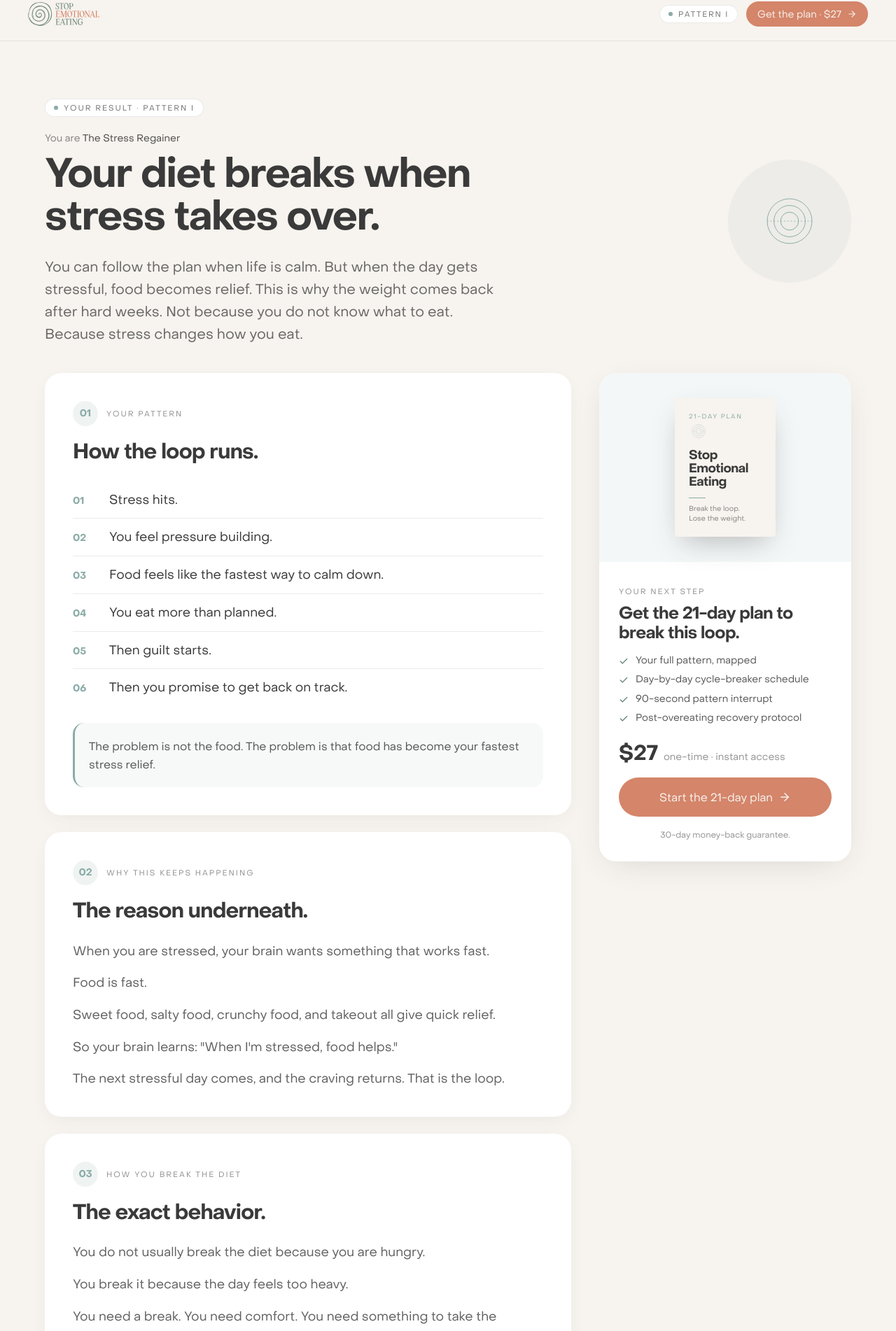
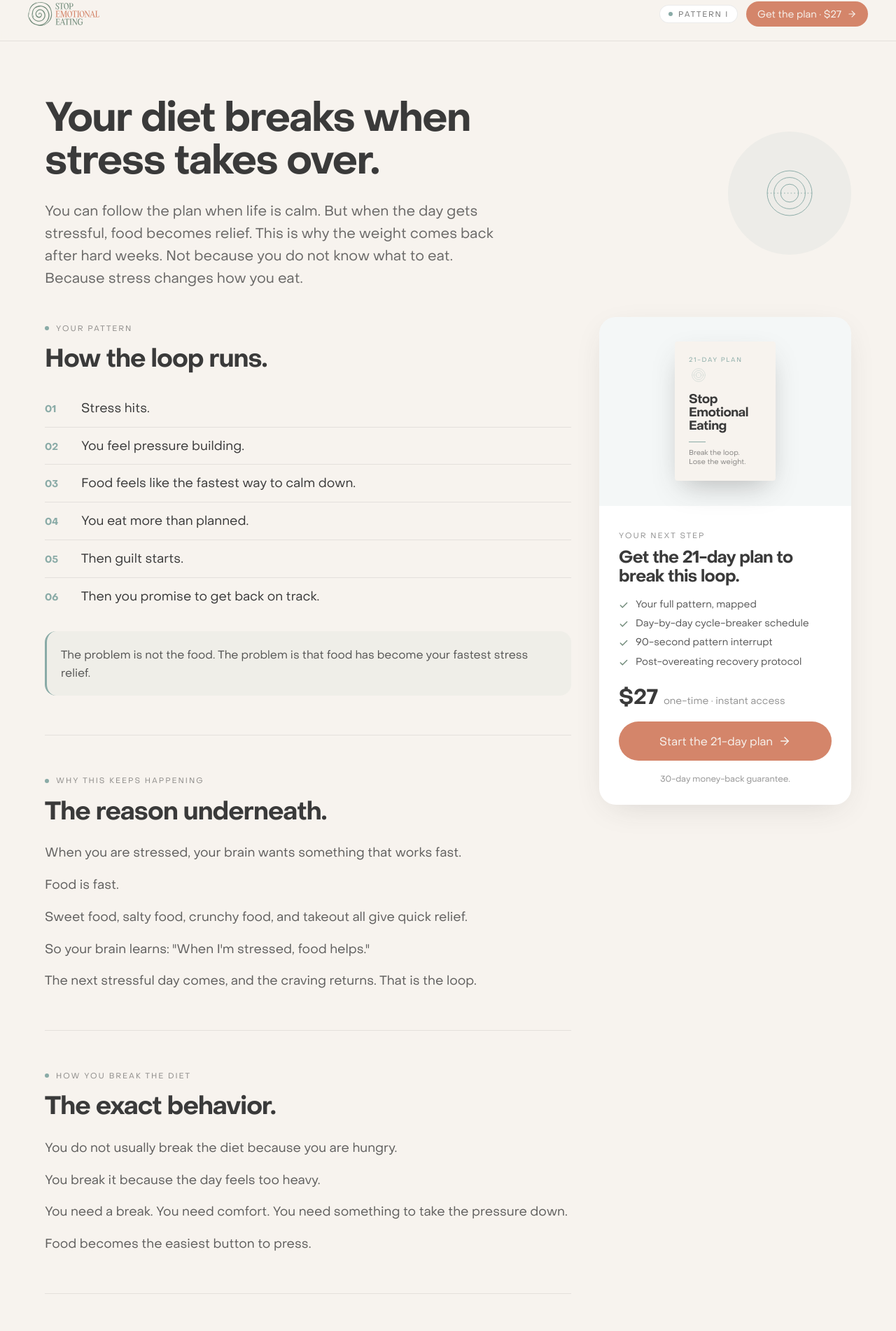
Before and after one commit to stefanpopadic/stop-emotional-eating, a React (Vite) app: page /results/1 in a window 1280 px wide. Shown: the part 18-1920 px from the top of the page at 70% size. Built offline with nearby package versions, Linux system fonts and the light colour scheme.

Commit message:
Results hero: drop pattern badge + 'you are' line, name in headline
- Hero now opens with "{Name}, your diet breaks…" — no pre-headline label
- Sections drop the white card + numbered chip; live on warm-linen with eyebrow + title
- Divider lines between sections instead of card stacking

```diff
--- a/src/pages/Results.tsx
+++ b/src/pages/Results.tsx
@@ -85,14 +85,12 @@ function Paragraphs({ text, className = '' }: { text: string; className?: string
   );
 }
 
-function SectionCard({
-  number,
+function SectionBlock({
   eyebrow,
   title,
   children,
   accentHex,
 }: {
-  number: string;
   eyebrow: string;
   title: string;
   children: ReactNode;
@@ -100,19 +98,14 @@ function SectionCard({
 }) {
   return (
     <FadeIn>
-      <div className="bg-white rounded-3xl p-7 sm:p-10 shadow-[0_8px_32px_-12px_rgba(58,58,58,0.10)]">
-        <div className="flex items-center gap-3 mb-5">
-          <span
-            className="inline-flex items-center justify-center w-9 h-9 rounded-full font-sans font-bold text-sm tabular-nums"
-            style={{ backgroundColor: `${accentHex}22`, color: accentHex }}
-          >
-            {number}
-          </span>
+      <div className="py-2">
+        <div className="flex items-center gap-2.5 mb-4">
+          <span className="w-1.5 h-1.5 rounded-full" style={{ backgroundColor: accentHex }} />
           <span className="font-sans font-medium text-[11px] uppercase tracking-[0.18em] text-soft-black/55">
             {eyebrow}
           </span>
         </div>
-        <h2 className="font-sans font-bold text-2xl sm:text-3xl text-soft-black leading-[1.15] tracking-tight mb-6 text-balance">
+        <h2 className="font-sans font-bold text-3xl sm:text-4xl text-soft-black leading-[1.1] tracking-tight mb-6 text-balance">
           {title}
         </h2>
         {children}
@@ -131,6 +124,10 @@ export function Results() {
   const cfg = archetypeConfig[resultType];
 
   const userName = searchParams.get('name') || '';
+
+  const personalizedHeadline = userName
+    ? `${userName}, ${data.headline.charAt(0).toLowerCase()}${data.headline.slice(1)}`
+    : data.headline;
 
   const checkoutUrl = 'https://mindfullstef.gumroad.com/l/stop-emotional-eating';
 
@@ -169,17 +166,8 @@ export function Results() {
               className="grid lg:grid-cols-[1fr_auto] gap-10 lg:gap-16 items-center"
             >
               <div>
-                <div className="inline-flex items-center gap-2 px-3 py-1 rounded-full bg-white border border-soft-black/10 mb-5">
-                  <span className="w-1.5 h-1.5 rounded-full" style={{ backgroundColor: cfg.accentHex }} />
-                  <span className="font-sans font-medium text-[11px] uppercase tracking-[0.18em] text-soft-black/70">
-                    Your result · {cfg.label}
-                  </span>
-                </div>
-                <p className="font-sans font-medium text-sm text-soft-black/60 mb-3">
-                  {userName ? `${userName}, you are` : 'You are'} <span className="text-soft-black/90">{cfg.display}</span>
-                </p>
                 <h1 className="font-sans font-bold text-[34px] sm:text-5xl lg:text-[58px] text-soft-black leading-[1.05] tracking-tight mb-6 text-balance max-w-3xl">
-                  {data.headline}
+                  {personalizedHeadline}
                 </h1>
                 <p className="font-sans text-lg sm:text-xl text-soft-black/75 leading-[1.6] max-w-2xl">
                   {data.subhead}
@@ -199,9 +187,10 @@ export function Results() {
         <section className="px-4 sm:px-6 lg:px-10 pb-16 sm:pb-20">
           <div className="max-w-6xl mx-auto grid lg:grid-cols-[1fr_360px] gap-8 lg:gap-10 items-start">
             {/* LEFT — content */}
-            <div className="space-y-6">
-              {/* 01 — Pattern */}
-              <SectionCard number="01" eyebrow="Your pattern" title="How the loop runs." accentHex={cfg.accentHex}>
+            <div className="divide-y divide-soft-black/10">
+              {/* Pattern */}
+              <div className="pb-12">
+                <SectionBlock eyebrow="Your pattern" title="How the loop runs." accentHex={cfg.accentHex}>
                   <ol className="space-y-0">
                     {data.pattern.steps.map((step, i) => (
                       <li
@@ -220,26 +209,32 @@ export function Results() {
                   </ol>
                   <div
                     className="mt-6 p-5 rounded-2xl"
-                  style={{ backgroundColor: `${cfg.accentHex}12`, borderLeft: `3px solid ${cfg.accentHex}` }}
+                    style={{ backgroundColor: `${cfg.accentHex}14`, borderLeft: `3px solid ${cfg.accentHex}` }}
                   >
                     <p className="font-sans font-medium text-[15px] sm:text-base text-soft-black/85 leading-relaxed">
                       {data.pattern.summary}
                     </p>
                   </div>
-              </SectionCard>
+                </SectionBlock>
+              </div>
 
-              {/* 02 — Why */}
-              <SectionCard number="02" eyebrow="Why this keeps happening" title="The reason underneath." accentHex={cfg.accentHex}>
+              {/* Why */}
+              <div className="py-12">
+                <SectionBlock eyebrow="Why this keeps happening" title="The reason underneath." accentHex={cfg.accentHex}>
                   <Paragraphs text={data.why} />
-              </SectionCard>
+                </SectionBlock>
+              </div>
 
-              {/* 03 — How */}
-              <SectionCard number="03" eyebrow="How you break the diet" title="The exact behavior." accentHex={cfg.accentHex}>
+              {/* How */}
+              <div className="py-12">
+                <SectionBlock eyebrow="How you break the diet" title="The exact behavior." accentHex={cfg.accentHex}>
                   <Paragraphs text={data.howYouBreak} />
-              </SectionCard>
+                </SectionBlock>
+              </div>
 
-              {/* 04 — Watch For */}
-              <SectionCard number="04" eyebrow="What to watch for this week" title="Spot the pattern, before it runs." accentHex={cfg.accentHex}>
+              {/* Watch For */}
+              <div className="py-12">
+                <SectionBlock eyebrow="What to watch for this week" title="Spot the pattern, before it runs." accentHex={cfg.accentHex}>
                   <Paragraphs text={data.watchFor.intro} className="mb-5" />
                   <ul className="space-y-2.5 mb-5">
                     {data.watchFor.items.map((item, i) => (
@@ -255,12 +250,15 @@ export function Results() {
                     ))}
                   </ul>
                   {data.watchFor.close && <Paragraphs text={data.watchFor.close} />}
-              </SectionCard>
+                </SectionBlock>
+              </div>
 
-              {/* 05 — First step */}
-              <SectionCard number="05" eyebrow="Your first step" title="One move. Start here." accentHex={cfg.accentHex}>
+              {/* First step */}
+              <div className="pt-12">
+                <SectionBlock eyebrow="Your first step" title="One move. Start here." accentHex={cfg.accentHex}>
                   <Paragraphs text={data.firstStep} />
-              </SectionCard>
+                </SectionBlock>
+              </div>
             </div>
 
             {/* RIGHT — sticky purchase card */}
```
Lines whose indentation alone changed are shown as unchanged.
